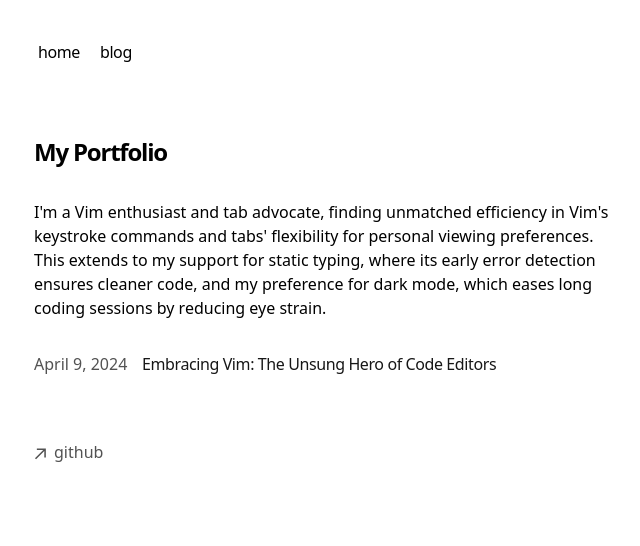
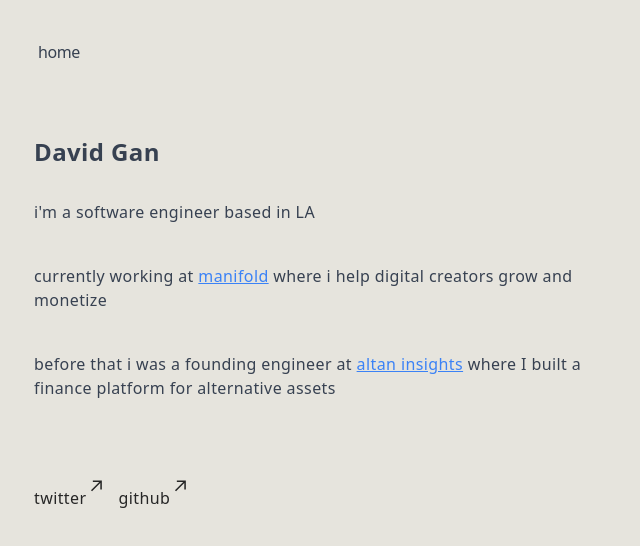
Before and after one commit to dgan11/davidgan, a Next.js app: page / in a window 1280 px wide. Shown: the top 546 px of the page, without its empty margins (318-958 px from the left). Built offline with nearby package versions, Linux system fonts and the light colour scheme.

Commit message:
styling and basic landing page

```diff
--- a/app/blog/[slug]/page.tsx
+++ b/app/blog/[slug]/page.tsx
@@ -86,7 +86,8 @@ export default function Blog({ params }) {
         {post.metadata.title}
       </h1>
       <div className="flex justify-between items-center mt-2 mb-8 text-sm">
-        <p className="text-sm text-neutral-600 dark:text-neutral-400">
+        {/* <p className="text-sm text-neutral-600 dark:text-neutral-400"> */}
+        <p className="text-sm text-neutral-600">
           {formatDate(post.metadata.publishedAt)}
         </p>
       </div>
--- a/app/components/footer.tsx
+++ b/app/components/footer.tsx
@@ -18,16 +18,30 @@ function ArrowIcon() {
 export default function Footer() {
   return (
     <footer className="mb-16">
-      <ul className="font-sm mt-8 flex flex-col space-x-0 space-y-2 text-neutral-600 md:flex-row md:space-x-4 md:space-y-0 dark:text-neutral-300">
+      {/* <ul className="font-sm mt-8 flex flex-col space-x-0 space-y-2 text-neutral-600 md:flex-row md:space-x-4 md:space-y-0 dark:text-neutral-300"> */}
+      <ul className="font-sm mt-8 flex flex-col space-x-0 space-y-2 text-neutral-800 md:flex-row md:space-x-4 md:space-y-0">
+      <li>
+          <a
+            // className="flex items-center transition-all hover:text-neutral-800 dark:hover:text-neutral-100"
+            className="flex items-center transition-all hover:text-neutral-600"
+            rel="noopener noreferrer"
+            target="_blank"
+            href="https://twitter.com/davidgan__"
+          >
+            <p className="mr-1 h-7 relative top-[14px]">twitter</p>
+            <ArrowIcon />
+          </a>
+        </li>
         <li>
           <a
-            className="flex items-center transition-all hover:text-neutral-800 dark:hover:text-neutral-100"
+            // className="flex items-center transition-all hover:text-neutral-800 dark:hover:text-neutral-100"
+            className="flex items-center transition-all hover:text-neutral-600"
             rel="noopener noreferrer"
             target="_blank"
             href="https://github.com/vercel/next.js"
           >
+            <p className="mr-1 h-7 relative top-[14px]">github</p>
             <ArrowIcon />
-            <p className="ml-2 h-7">github</p>
           </a>
         </li>
       </ul>
--- a/app/components/nav.tsx
+++ b/app/components/nav.tsx
@@ -4,9 +4,9 @@ const navItems = {
   '/': {
     name: 'home',
   },
-  '/blog': {
-    name: 'blog',
-  },
+  // '/blog': {
+  //   name: 'blog',
+  // },
 }
 
 export function Navbar() {
@@ -23,7 +23,8 @@ export function Navbar() {
                 <Link
                   key={path}
                   href={path}
-                  className="transition-all hover:text-neutral-800 dark:hover:text-neutral-200 flex align-middle relative py-1 px-2 m-1"
+                  // className="transition-all hover:text-neutral-800 dark:hover:text-neutral-200 flex align-middle relative py-1 px-2 m-1"
+                  className="transition-all hover:text-neutral-600  flex align-middle relative py-1 px-2 m-1"
                 >
                   {name}
                 </Link>
--- a/app/components/posts.tsx
+++ b/app/components/posts.tsx
@@ -22,10 +22,12 @@ export function BlogPosts() {
             href={`/blog/${post.slug}`}
           >
             <div className="w-full flex flex-col md:flex-row space-x-0 md:space-x-2">
-              <p className="text-neutral-600 dark:text-neutral-400 w-[100px] tabular-nums">
+              {/* <p className="text-neutral-600 dark:text-neutral-400 w-[100px] tabular-nums"> */}
+              <p className="text-neutral-600 w-[100px] tabular-nums">
                 {formatDate(post.metadata.publishedAt, false)}
               </p>
-              <p className="text-neutral-900 dark:text-neutral-100 tracking-tight">
+              {/* <p className="text-neutral-900 dark:text-neutral-100 tracking-tight"> */}
+              <p className="text-neutral-900 tracking-tight">
                 {post.metadata.title}
               </p>
             </div>
--- a/app/layout.tsx
+++ b/app/layout.tsx
@@ -1,7 +1,5 @@
 import './globals.css'
 import type { Metadata } from 'next'
-import { GeistSans } from 'geist/font/sans'
-import { GeistMono } from 'geist/font/mono'
 import { Navbar } from './components/nav'
 import { Analytics } from '@vercel/analytics/react'
 import { SpeedInsights } from '@vercel/speed-insights/next'
@@ -47,9 +45,10 @@ export default function RootLayout({
     <html
       lang="en"
       className={cx(
-        'text-black bg-white dark:text-white dark:bg-black',
-        GeistSans.variable,
-        GeistMono.variable
+        // 'text-black bg-white dark:text-white dark:bg-black',
+        'text-gray-700 bg-anthropic-secondary-bg',
+        'tracking-wide',
+        // 'font-sans'
       )}
     >
       <body className="antialiased max-w-xl mx-4 mt-8 lg:mx-auto">
--- a/app/page.tsx
+++ b/app/page.tsx
@@ -3,19 +3,42 @@ import { BlogPosts } from 'app/components/posts'
 export default function Page() {
   return (
     <section>
-      <h1 className="mb-8 text-2xl font-semibold tracking-tighter">
-        My Portfolio
+      <h1 className="mb-8 text-2xl font-semibold">
+        David Gan
       </h1>
-      <p className="mb-4">
-        {`I'm a Vim enthusiast and tab advocate, finding unmatched efficiency in
-        Vim's keystroke commands and tabs' flexibility for personal viewing
-        preferences. This extends to my support for static typing, where its
-        early error detection ensures cleaner code, and my preference for dark
-        mode, which eases long coding sessions by reducing eye strain.`}
+      <p className="mb-10">
+        {`i'm a software engineer based in LA`}
       </p>
-      <div className="my-8">
+      <p className="mb-10">
+        {`currently working at `}
+        <a
+          href="https://manifold.xyz/"
+          target="_blank"
+          rel="noopener noreferrer"
+          className="underline text-blue-500 hover:text-blue-600"
+        >
+          {`manifold`}
+        </a>
+        {` where i help digital creators grow and monetize`}
+      </p>
+      <p className="mb-10">
+        {`before that i was a founding engineer at `}
+        <a
+          href="https://altaninsights.com/"
+          target="_blank"
+          rel="noopener noreferrer"
+          className="underline text-blue-500 hover:text-blue-600"
+        >
+          {`altan insights`}
+        </a>
+        {` where I built a finance platform for alternative assets`}
+      </p>
+
+      {/* TODO fill in more experience about me */}
+
+      {/* <div className="my-8">
         <BlogPosts />
-      </div>
+      </div> */}
     </section>
   )
 }
--- a/package.json
+++ b/package.json
@@ -14,7 +14,6 @@
     "next": "14.2.7",
     "@vercel/analytics": "^1.1.3",
     "@vercel/speed-insights": "^1.0.9",
-    "geist": "1.2.2",
     "next-mdx-remote": "^4.4.1",
     "sugar-high": "^0.6.0"
   },
--- a/tailwind.config.ts
+++ b/tailwind.config.ts
@@ -2,16 +2,70 @@ import type { Config } from "tailwindcss";
 
 const config: Config = {
   content: [
-    "./pages/**/*.{js,ts,jsx,tsx,mdx}",
     "./components/**/*.{js,ts,jsx,tsx,mdx}",
     "./app/**/*.{js,ts,jsx,tsx,mdx}",
   ],
   theme: {
     extend: {
-      backgroundImage: {
-        "gradient-radial": "radial-gradient(var(--tw-gradient-stops))",
-        "gradient-conic":
-          "conic-gradient(from 180deg at 50% 50%, var(--tw-gradient-stops))",
+      colors: {
+        'a7': '#a7a7a7',
+        border: "hsl(var(--border))",
+        input: "hsl(var(--input))",
+        ring: "hsl(var(--ring))",
+        background: "hsl(var(--background))",
+        foreground: "hsl(var(--foreground))",
+        primary: {
+          DEFAULT: "hsl(var(--primary))",
+          foreground: "hsl(var(--primary-foreground))",
+        },
+        secondary: {
+          DEFAULT: "hsl(var(--secondary))",
+          foreground: "hsl(var(--secondary-foreground))",
+        },
+        destructive: {
+          DEFAULT: "hsl(var(--destructive))",
+          foreground: "hsl(var(--destructive-foreground))",
+        },
+        muted: {
+          DEFAULT: "hsl(var(--muted))",
+          foreground: "hsl(var(--muted-foreground))",
+        },
+        accent: {
+          DEFAULT: "hsl(var(--accent))",
+          foreground: "hsl(var(--accent-foreground))",
+        },
+        popover: {
+          DEFAULT: "hsl(var(--popover))",
+          foreground: "hsl(var(--popover-foreground))",
+        },
+        card: {
+          DEFAULT: "hsl(var(--card))",
+          foreground: "hsl(var(--card-foreground))",
+        },
+      },
+      backgroundColor: {
+        'anthropic-bg': 'rgba(250,250,248,255)',
+        'anthropic-secondary-bg': 'rgba(230,228,221,255)',
+        'f1': '#f1f1f1'
+      },
+      borderRadius: {
+        lg: "var(--radius)",
+        md: "calc(var(--radius) - 2px)",
+        sm: "calc(var(--radius) - 4px)",
+      },
+      keyframes: {
+        "accordion-down": {
+          from: { height: "0" },
+          to: { height: "var(--radix-accordion-content-height)" },
+        },
+        "accordion-up": {
+          from: { height: "var(--radix-accordion-content-height)" },
+          to: { height: "0" },
+        },
+        'loop-scroll': {
+          '0%': { transform: 'translateX(0)' },
+          '100%': { transform: 'translateX(calc(-150px * 5))' },
+        }
       },
     },
   },
```
